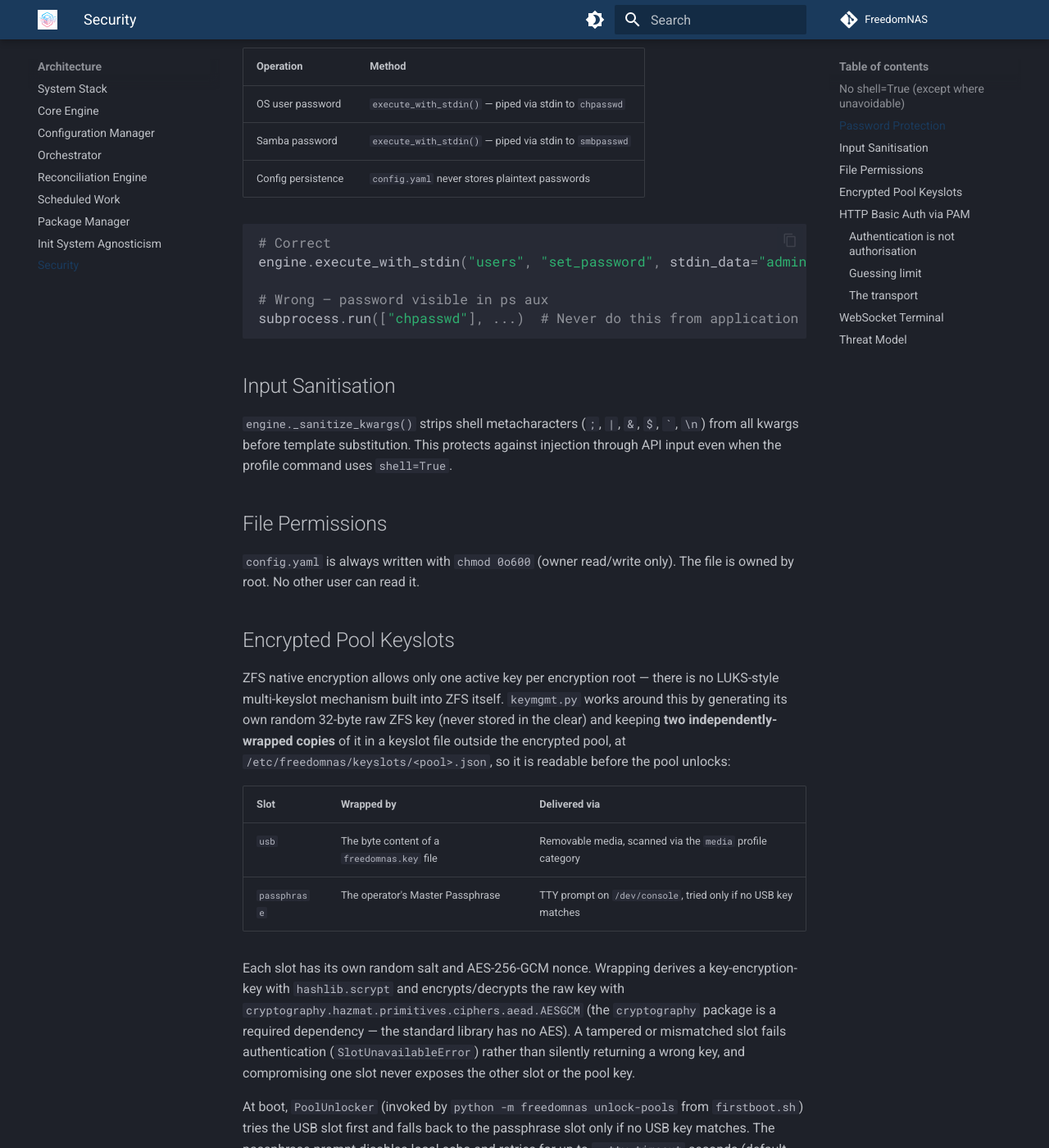
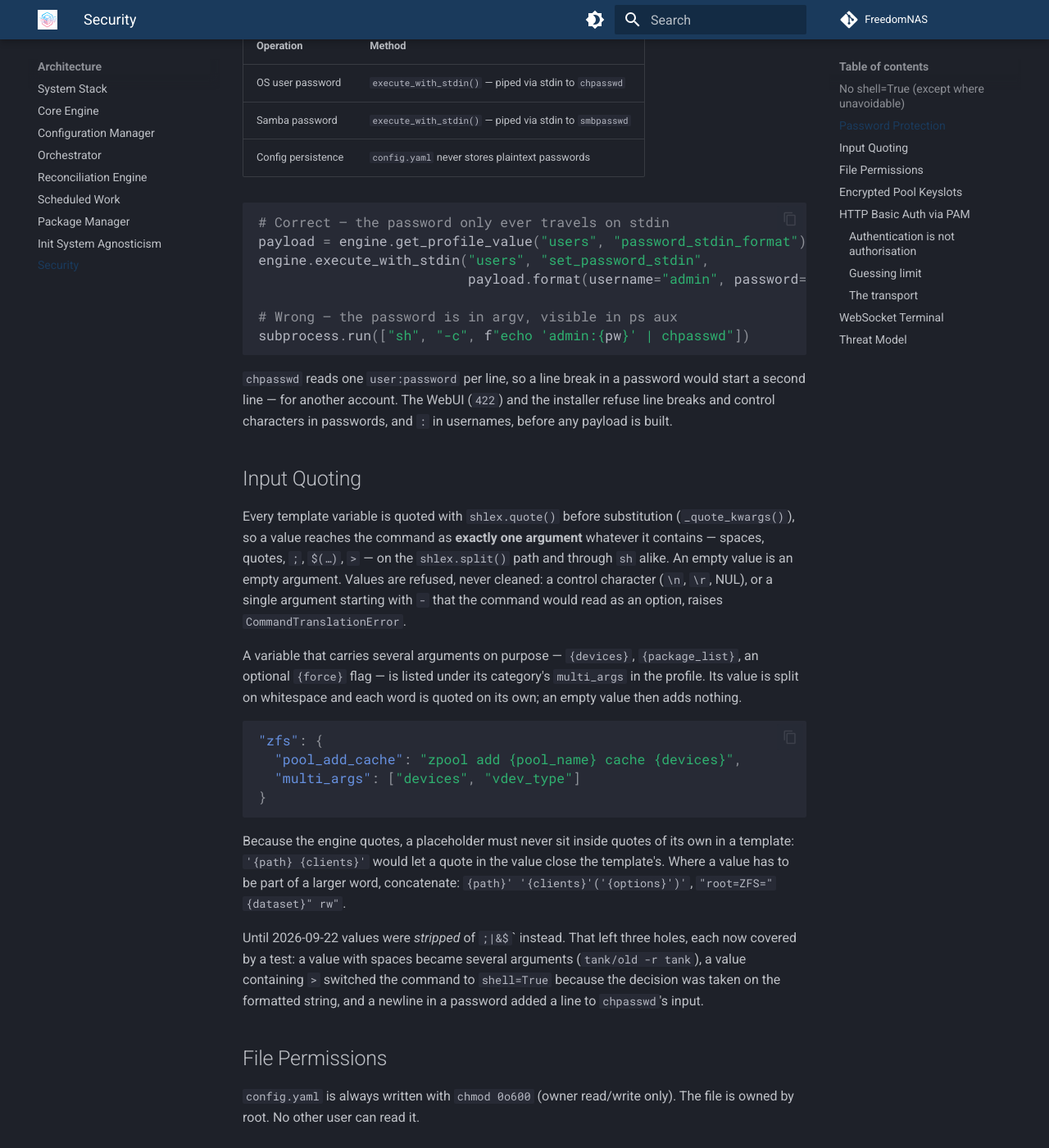
Before and after one commit to FreedomNAS/freedomnas-docs, an MkDocs documentation site: the page built from docs/architecture/security.md, in a window 1280 px wide and 1400 px high, scrolled down 580 px. Shown: the whole window at 82% size. Built offline with MkDocs 1.6.1 and Material for MkDocs 9.7.7, drawn with Linux system fonts in a browser that asks for light colours; some of the changed text lies outside the part shown.

Commit message:
Document value quoting and the chpasswd input check

````diff
--- a/docs/architecture/security.md
+++ b/docs/architecture/security.md
@@ -5,13 +5,13 @@
 All subprocess calls use `shell=False` via `shlex.split()`. This prevents
 shell injection attacks.
 
-The only exception: commands in JSON profiles that contain `|`, `>`,
-`&&`, or `$()` metacharacters (e.g. `apt list --upgradable | tail`) trigger
-`shell=True` automatically inside `engine._run_safe()`. This is:
+The only exception: profile templates that contain `|`, `>`,
+`&&`, or `$()` metacharacters (e.g. `apt list --upgradable | tail`) run with
+`shell=True` inside `engine._run_safe()`. This is:
 
 - **Isolated to one function** in the engine
-- **Driven by the profile command**, not by application logic
-- **Protected by `_sanitize_kwargs()`** (see below)
+- **Driven by the profile template**, never by a value substituted into it
+- **Protected by `_quote_kwargs()`** (see below)
 
 ## Password Protection
 
@@ -24,19 +24,52 @@ Passwords are never visible in the process list or log files.
 | Config persistence | `config.yaml` never stores plaintext passwords |
 
 ```python
-# Correct
-engine.execute_with_stdin("users", "set_password", stdin_data="admin:newpassword\n")
+# Correct — the password only ever travels on stdin
+payload = engine.get_profile_value("users", "password_stdin_format")
+engine.execute_with_stdin("users", "set_password_stdin",
+                          payload.format(username="admin", password=pw), username="admin")
 
-# Wrong — password visible in ps aux
-subprocess.run(["chpasswd"], ...)  # Never do this from application code
+# Wrong — the password is in argv, visible in ps aux
+subprocess.run(["sh", "-c", f"echo 'admin:{pw}' | chpasswd"])
 ```
 
-## Input Sanitisation
+`chpasswd` reads one `user:password` per line, so a line break in a password
+would start a second line — for another account. The WebUI (`422`) and the
+installer refuse line breaks and control characters in passwords, and `:` in
+usernames, before any payload is built.
 
-`engine._sanitize_kwargs()` strips shell metacharacters (`;`, `|`, `&`,
-`$`, `` ` ``, `\n`) from all kwargs before template substitution. This
-protects against injection through API input even when the profile command
-uses `shell=True`.
+## Input Quoting
+
+Every template variable is quoted with `shlex.quote()` before substitution
+(`_quote_kwargs()`), so a value reaches the command as **exactly one
+argument** whatever it contains — spaces, quotes, `;`, `$(…)`, `>` — on the
+`shlex.split()` path and through `sh` alike. An empty value is an empty
+argument. Values are refused, never cleaned: a control character (`\n`,
+`\r`, NUL), or a single argument starting with `-` that the command would
+read as an option, raises `CommandTranslationError`.
+
+A variable that carries several arguments on purpose — `{devices}`,
+`{package_list}`, an optional `{force}` flag — is listed under its
+category's `multi_args` in the profile. Its value is split on whitespace and
+each word is quoted on its own; an empty value then adds nothing.
+
+```json
+"zfs": {
+  "pool_add_cache": "zpool add {pool_name} cache {devices}",
+  "multi_args": ["devices", "vdev_type"]
+}
+```
+
+Because the engine quotes, a placeholder must never sit inside quotes of
+its own in a template: `'{path} {clients}'` would let a quote in the value
+close the template's. Where a value has to be part of a larger word,
+concatenate: `{path}' '{clients}'('{options}')'`, `"root=ZFS="{dataset}" rw"`.
+
+Until 2026-09-22 values were *stripped* of `;|&$`\` instead. That left three
+holes, each now covered by a test: a value with spaces became several
+arguments (`tank/old -r tank`), a value containing `>` switched the command
+to `shell=True` because the decision was taken on the formatted string, and
+a newline in a password added a line to `chpasswd`'s input.
 
 ## File Permissions
 
@@ -155,7 +188,8 @@ shows Topgrade output — it cannot be used as an interactive shell. See
 
 | Threat | Mitigation |
 |--------|-----------|
-| Command injection via API input | `_sanitize_kwargs()` strips metacharacters before substitution |
+| Command injection via API input | `_quote_kwargs()` quotes every value into exactly one argument; shell use decided by the template |
+| Password injection into `chpasswd` | Line breaks refused in passwords, `:` in usernames |
 | Password exposure in logs/ps | `execute_with_stdin()` for all password operations |
 | Config file reading by non-root | `0o600` permissions on `config.yaml` |
 | Encrypted pool key exposure | Two independently-wrapped keyslots (scrypt + AES-256-GCM); raw key only ever touches a transient `0600` tmpfs file, shredded immediately after use |
````
Also changed, not shown: docs/architecture/engine.md (+43 -14 lines), docs/profiles/os-profiles.md (+1 -1 lines).
